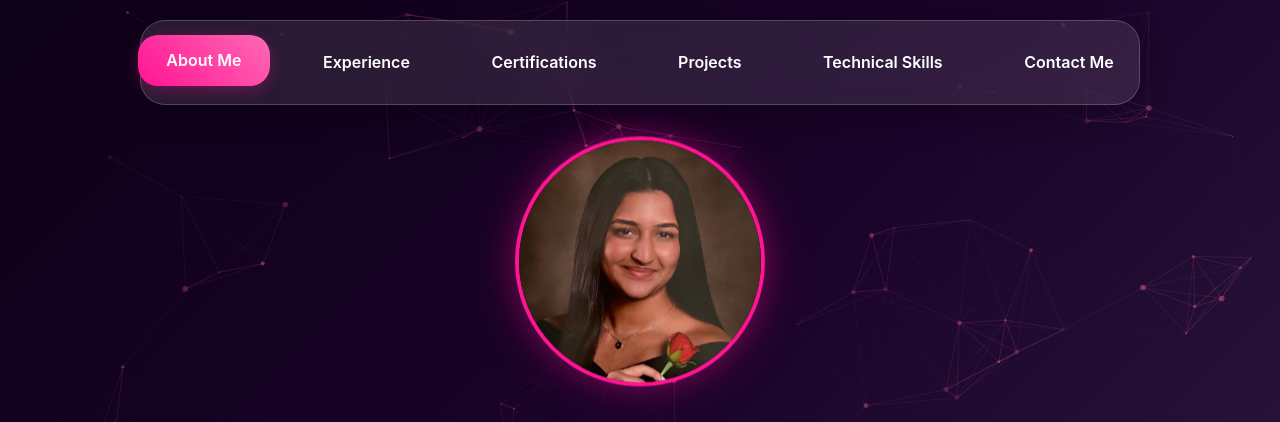
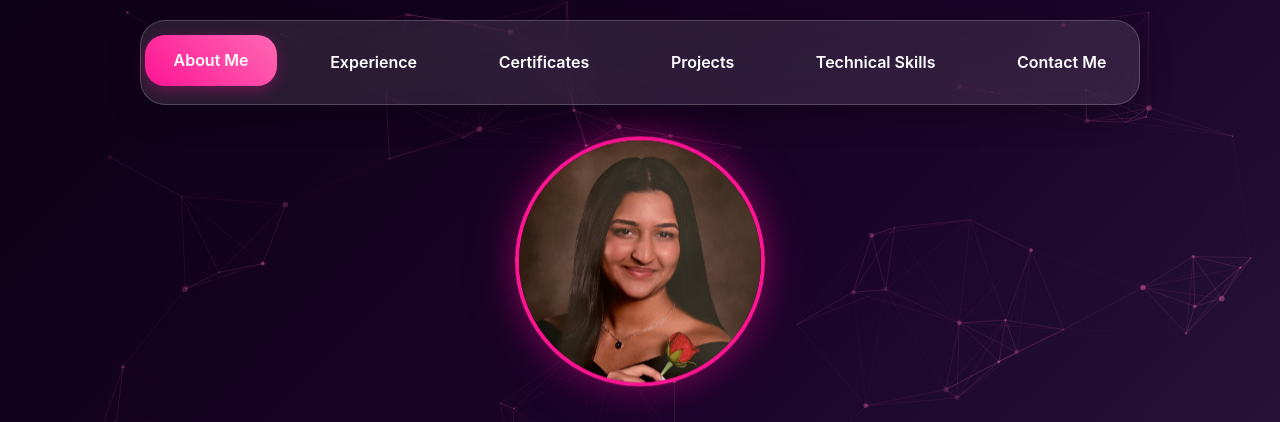
Before and after one commit to vrindagoelll/Portfolio, a plain HTML site: page index.html in a window 1280 px wide. Shown: the top 422 px of the page. Drawn offline with nearby package versions, Linux system fonts and the light colour scheme.

Commit message:
certificates tab

```diff
--- a/index.html
+++ b/index.html
@@ -15,7 +15,7 @@
             <div class="nav-links">
                 <a href="#home" class="nav-link active">About Me</a>
                 <a href="#experience" class="nav-link">Experience</a>
-                <a href="#certifications" class="nav-link">Certifications</a>
+                <a href="#certificates" class="nav-link">Certificates</a>
                 <a href="#projects" class="nav-link">Projects</a>
                 <a href="#skills" class="nav-link">Technical Skills</a>
                 <a href="#contact" class="nav-link">Contact Me</a>
```
